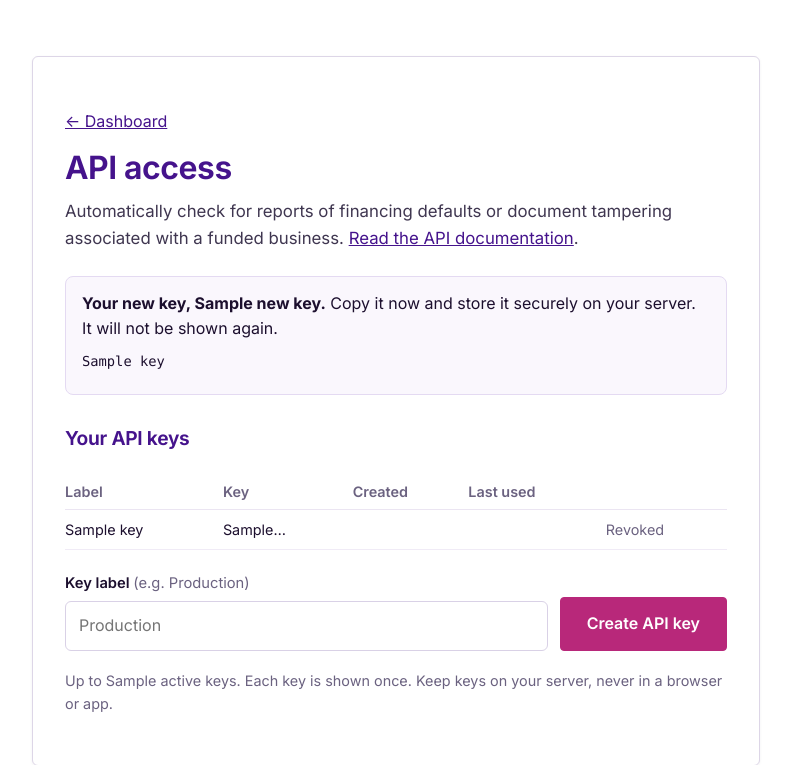
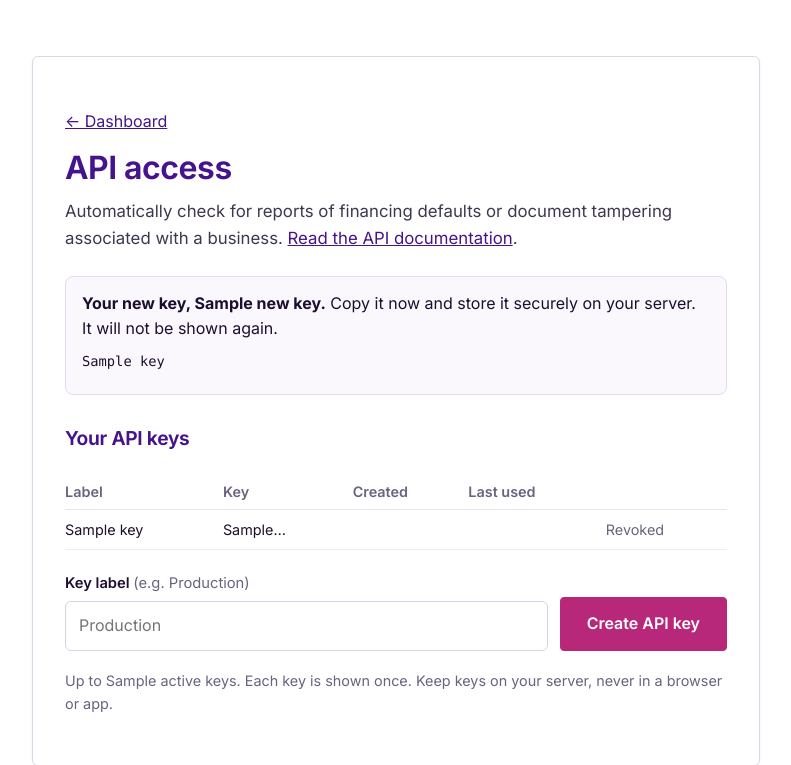
Before and after one commit to aquamark-io/findex-portal, a Node server app: template views/api-access.ejs in a window 1280 px wide. Shown: the part 71-836 px from the top of the page, without its empty margins (244-1035 px from the left). Run offline with Node 20, Linux system fonts and the light colour scheme; the template is opened without the code that fills it: most values are stand-ins (such as "Sample title", 1, 10 or a date in 2020); some libraries are stand-ins or nearby versions.

Commit message:
API access: description says 'a business'
Co-Authored-By: Claude Opus 5.5 <noreply@anthropic.com>
Claude-Session: https://claude.ai/code/session_01G6gvxkYgTguNQ5LswucYdQ

```diff
--- a/views/api-access.ejs
+++ b/views/api-access.ejs
@@ -2,7 +2,7 @@
 <section class="card">
   <p><a href="/dashboard">&larr; Dashboard</a></p>
   <h1 class="title">API access</h1>
-  <p class="lead">Automatically check for reports of financing defaults or document tampering associated with a funded business. <a href="<%= docsUrl %>" target="_blank" rel="noopener">Read the API documentation</a>.</p>
+  <p class="lead">Automatically check for reports of financing defaults or document tampering associated with a business. <a href="<%= docsUrl %>" target="_blank" rel="noopener">Read the API documentation</a>.</p>
   <% if (msg) { %><div class="alert ok" role="status"><%= msg %></div><% } %>
   <% if (error) { %><div class="alert error" role="alert"><%= error %></div><% } %>
 
--- a/views/dashboard.ejs
+++ b/views/dashboard.ejs
@@ -57,7 +57,7 @@
 <% if (canUseApi) { %>
 <section class="card">
   <h2 class="flush-top">API access</h2>
-  <p>Automatically check for reports of financing defaults or document tampering associated with a funded business.</p>
+  <p>Automatically check for reports of financing defaults or document tampering associated with a business.</p>
   <% if (!apiAccess || ['denied', 'revoked'].includes(apiAccess.status)) { %>
     <div class="action-grid"><a class="btn" href="/api-access">Request API access</a></div>
   <% } else if (apiAccess.status === 'requested') { %>
```
